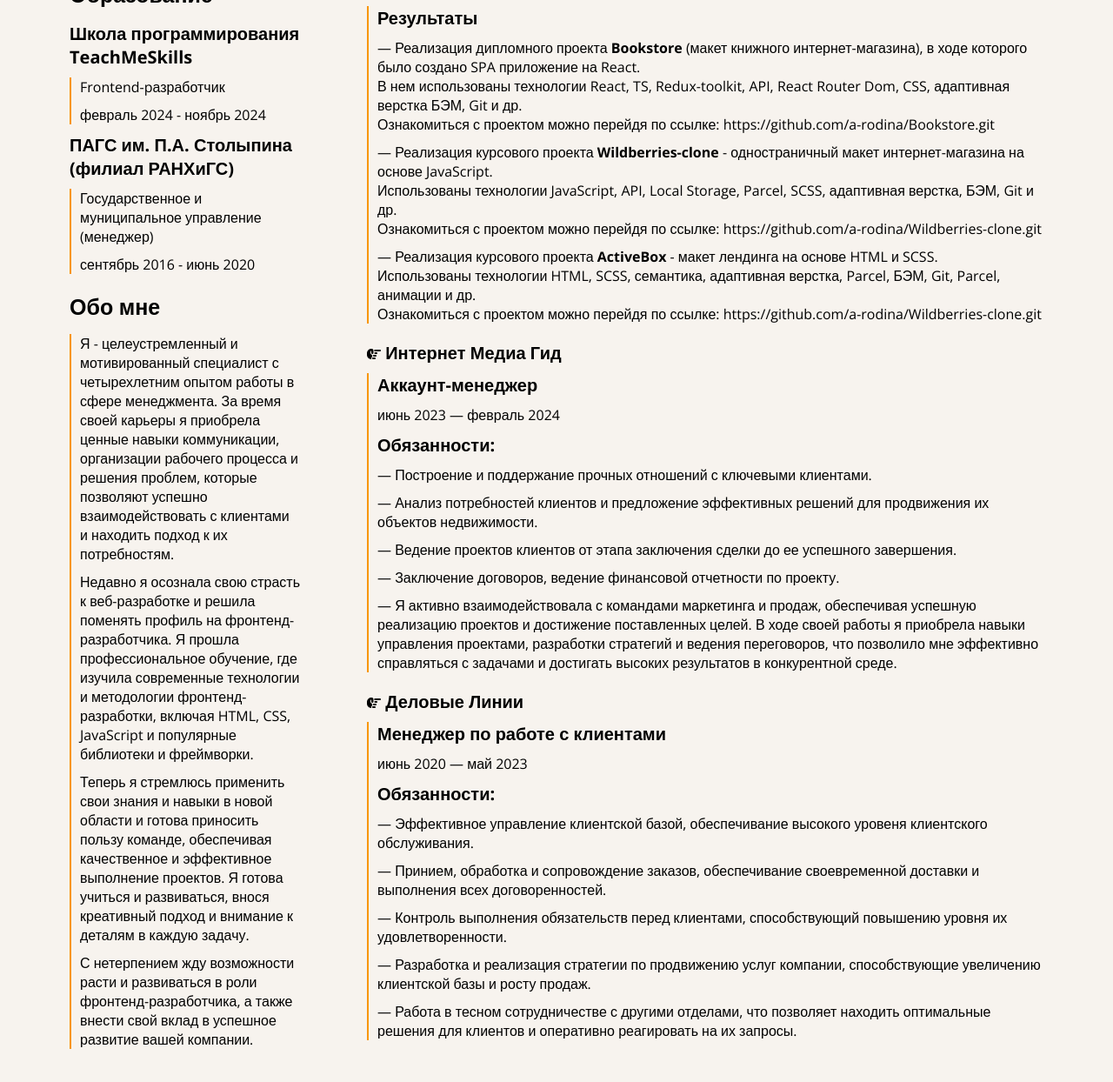
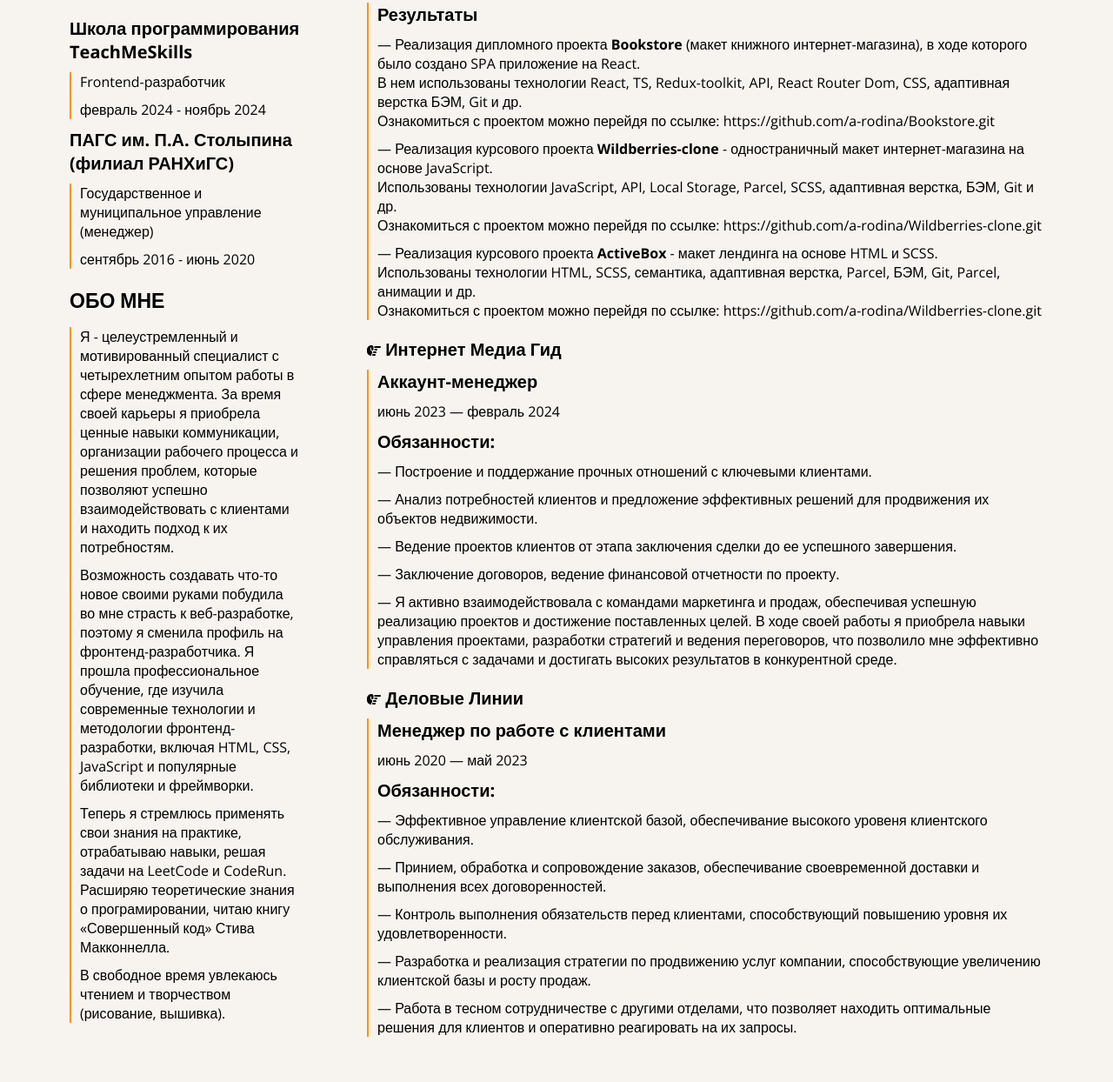
Before and after one commit to a-rodina/resume, a website built with Parcel: page src/index.html in a window 1280 px wide. Shown: the part 632-1876 px from the top of the page at 87% size. Built offline with nearby package versions, Linux system fonts and the light colour scheme.

Commit message:
change content about me

```diff
--- a/src/index.html
+++ b/src/index.html
@@ -62,7 +62,7 @@
             <div class="cv-content__wrap">
                 <div class="cv-content__left-side">
                     <div class="cv-content__theme-block">
-                        <h2 class="cv-content__title">HARD SKILLS</h2>
+                        <h2 class="cv-content__title">Hard skills</h2>
                         <div class="cv-content__text-block">
                             <p class="cv-content__text">
                         Kanban, Git, Microsoft Office, ReactJS, Redux, JSON API, Рефакторинг кода, HTML,
@@ -90,12 +90,12 @@
                             <p class="cv-content__text">Я - целеустремленный и мотивированный специалист с четырехлетним опытом работы в сфере менеджмента.
                         За время своей карьеры я приобрела ценные навыки коммуникации, организации рабочего процесса и решения проблем, которые позволяют
                         успешно взаимодействовать с клиентами и находить подход к их потребностям.</p>
-                            <p class="cv-content__text">Недавно я осознала свою страсть к веб-разработке и решила поменять профиль на фронтенд-разработчика.
+                            <p class="cv-content__text">Возможность создавать что-то новое своими руками побудила во мне страсть к веб-разработке, поэтому я сменила профиль на фронтенд-разработчика.
                         Я прошла профессиональное обучение, где изучила современные технологии и методологии фронтенд-разработки, включая HTML, CSS, JavaScript и
                         популярные библиотеки и фреймворки.</p>
-                            <p class="cv-content__text">Теперь я стремлюсь применить свои знания и навыки в новой области и готова приносить пользу команде,
-                        обеспечивая качественное и эффективное выполнение проектов. Я готова учиться и развиваться, внося креативный подход и внимание к деталям в каждую задачу.</p>
-                            <p class="cv-content__text">С нетерпением жду возможности расти и развиваться в роли фронтенд-разработчика, а также внести свой вклад в успешное развитие вашей компании.</p>
+                            <p class="cv-content__text"> Теперь я стремлюсь применять свои знания на практике, отрабатываю навыки, решая задачи на LeetCode и CodeRun.
+                                Расширяю теоретические знания о програмировании, читаю книгу «Совершенный код» Стива Макконнелла.</p>
+                            <p class="cv-content__text">В свободное время увлекаюсь чтением и творчеством (рисование, вышивка).</p>
                         </div>
                     </div>
                 </div>
--- a/src/scss/_mixin.scss
+++ b/src/scss/_mixin.scss
@@ -2,6 +2,7 @@
     font-size: $_title;
     color: $_black;
     font-weight: 700;
+    text-transform: uppercase;
 }
 
 @mixin subtitle {
--- a/src/scss/_variables.scss
+++ b/src/scss/_variables.scss
@@ -6,7 +6,7 @@ $_orange-light: #f7f3ee;
 
 // font-size
 $_main-title: 35px;
-$_title: 25px;
+$_title: 23px;
 $_subtitle: 20px;
 $_text: 16px;
 $_small-text: 15px;
```
